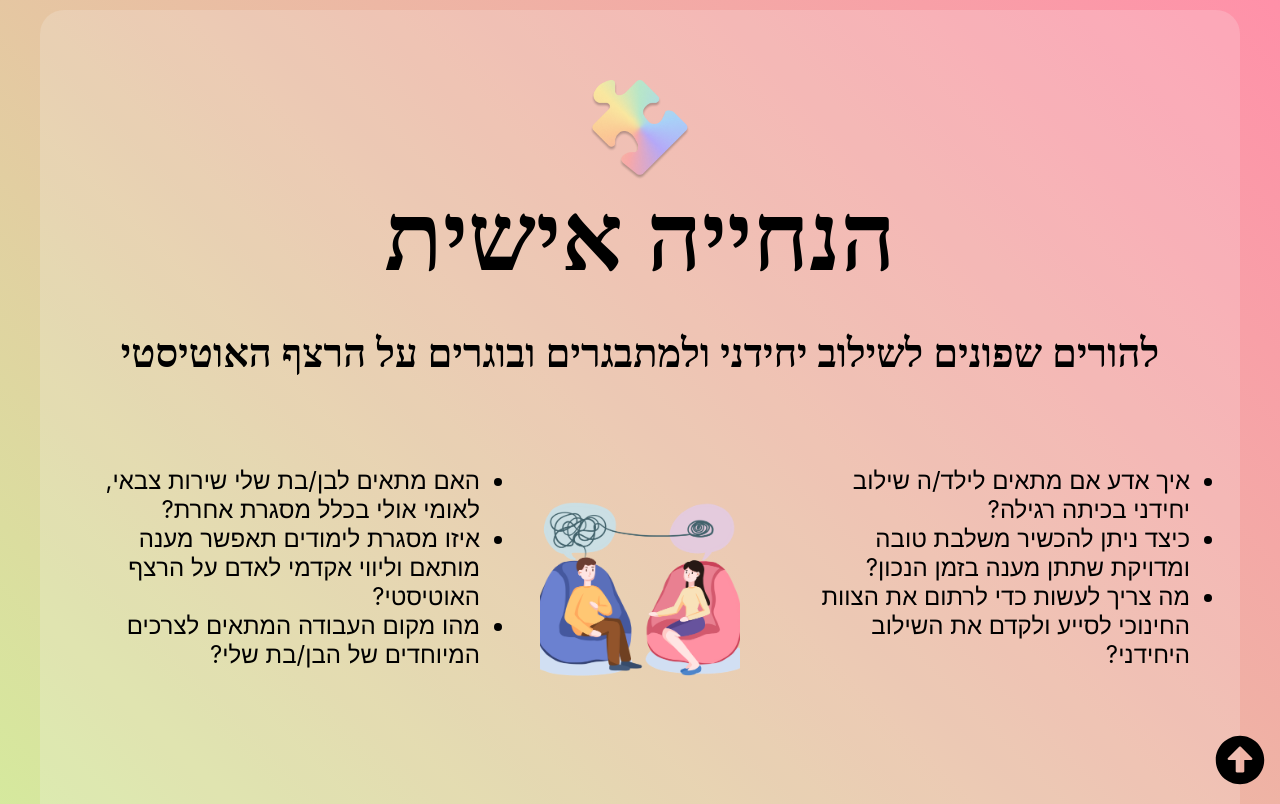
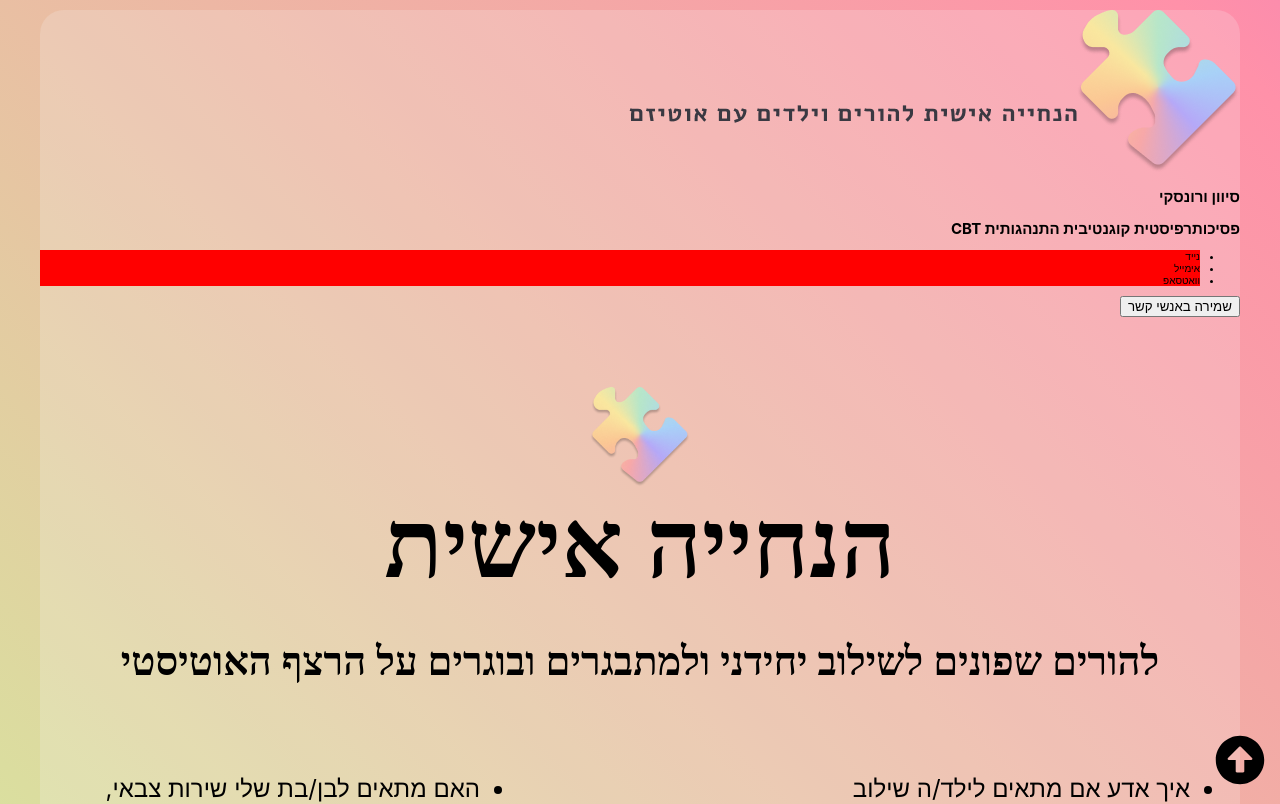
Before and after one commit to lionsgrandson/rainbow-asd-next, a Next.js app: page / in a window 1280 px wide. Shown: the top 804 px of the page. Built offline with nearby package versions, Linux system fonts and the light colour scheme.

Commit message:
faet: created the outline of the business card

```diff
--- /dev/null
+++ b/src/components/BcardSec.jsx
@@ -0,0 +1,36 @@
+import Image from 'next/image'
+import Styles from '@/styles/bCard.module.css'
+import largeLogo from '../../public/img/Logo_with_NO_shadow_wide.png'
+import Link from 'next/link'
+export default function Bcard() {
+  return (
+    <section>
+      <Image src={largeLogo} />
+      <h1>סיוון ורונסקי</h1>
+      <h2>פסיכותרפיסטית קוגנטיבית התנהגותית CBT</h2>
+      <ul>
+        <li className={Styles.contactlist}>
+          <Link href='tel:+972546495902'>נייד</Link>
+        </li>
+        <li className={Styles.contactlist}>
+          <Link href='mailto:levanonski@gmail.com'>אימייל</Link>
+        </li>
+        <li className={Styles.contactlist}>
+          <Link href='https://wa.me/972546495902?text=היי%20הגעתי%20דרך%20האתר%20אשמח%20לקבל%20עוד%20פרטים'>
+            וואטסאפ
+          </Link>
+        </li>
+        {/* <li className={Styles.contactlist}>
+          <Link href=''>אינסטגרם</Link>
+        </li>
+        <li className={Styles.contactlist}>
+          <Link href=''>פייסבוק</Link>
+        </li>
+        <li className={Styles.contactlist}>
+          <Link href=''>waze</Link>
+        </li> */}
+      </ul>
+      <button>שמירה באנשי קשר</button>
+    </section>
+  )
+}
--- a/src/pages/index.js
+++ b/src/pages/index.js
@@ -9,6 +9,7 @@ import styles from '../styles/index.module.css'
 import { FaArrowAltCircleUp } from 'react-icons/fa'
 import Link from 'next/link'
 import Head from 'next/head'
+import Bcard from '@/components/BcardSec'
 export default function Home() {
   return (
     <main className={styles.FirstBox}>
@@ -66,6 +67,7 @@ export default function Home() {
       <Link href='#top' className={styles.button}>
         <FaArrowAltCircleUp />
       </Link>
+      <Bcard />
       <Hero />
       <ContactSec />
       <QnaSec />
--- /dev/null
+++ b/src/styles/bCard.module.css
@@ -0,0 +1,3 @@
+.contactlist {
+  background-color: red;
+}
```
